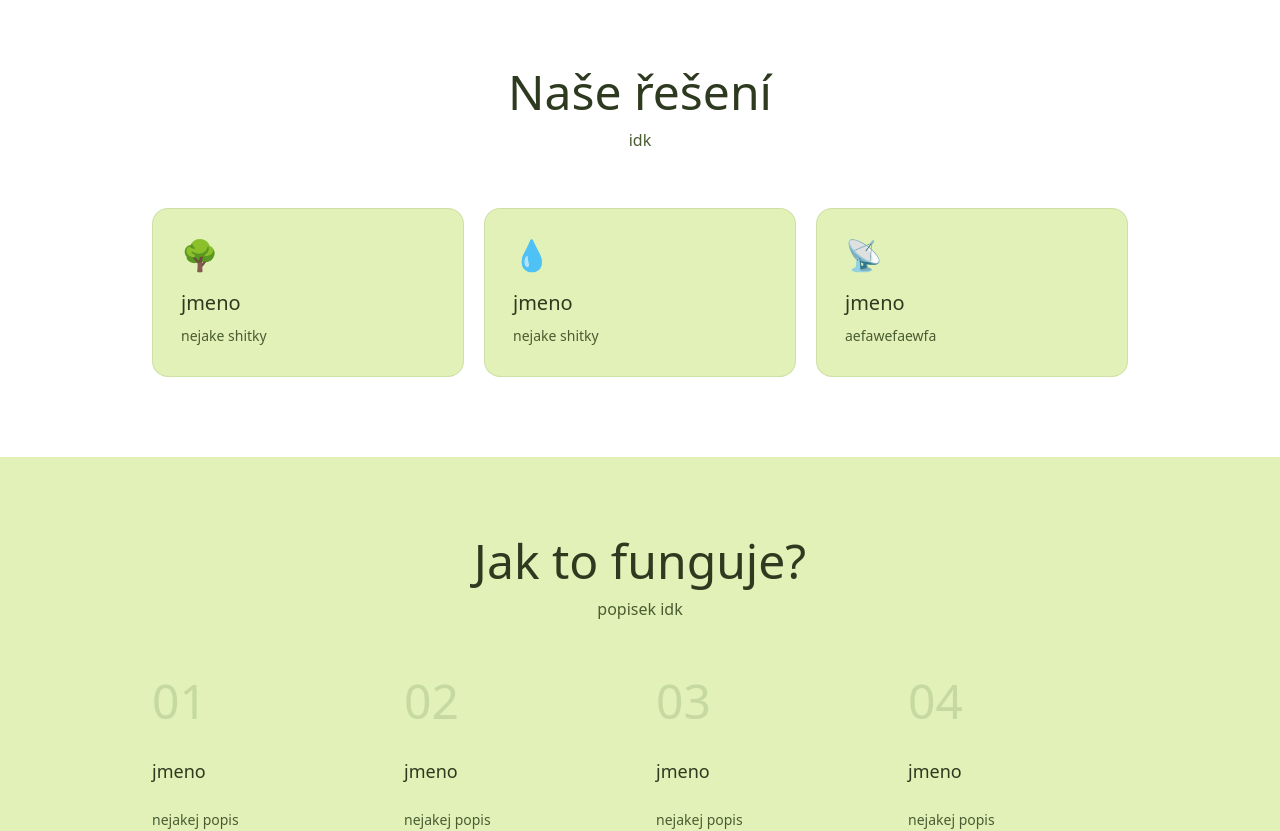
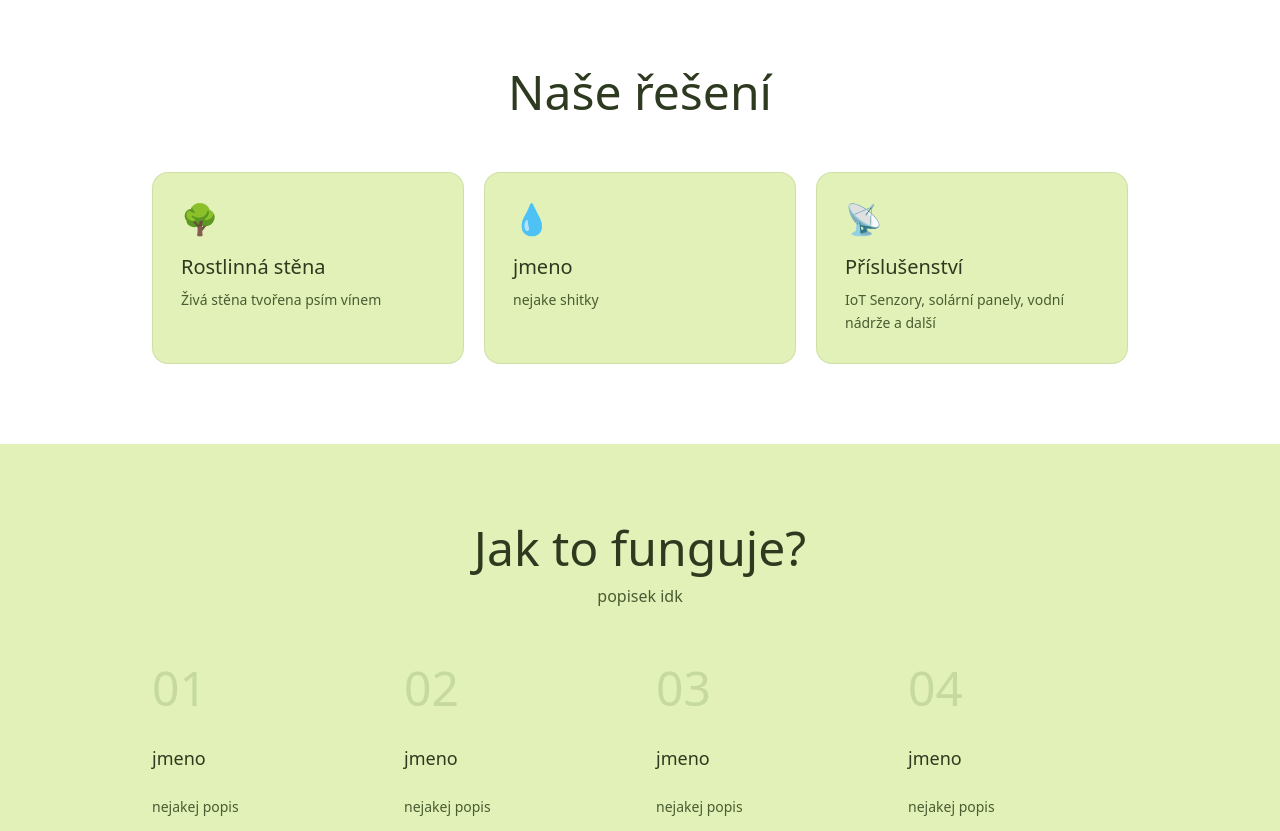
Before and after one commit to Galacti-Official/Cool-Squares, a Next.js app: page / in a window 1280 px wide. Shown: the part 660-1491 px from the top of the page. Built offline with nearby package versions, Linux system fonts and the light colour scheme.

Commit message:
Update Navbar.tsx

```diff
--- a/components/Features.tsx
+++ b/components/Features.tsx
@@ -1,8 +1,8 @@
 const features = [
   {
     icon: "🌳",
-    title: "jmeno",
-    desc: "nejake shitky",
+    title: "Rostlinná stěna",
+    desc: "Živá stěna tvořena psím vínem",
   },
   {
     icon: "💧",
@@ -11,8 +11,8 @@ const features = [
   },
   {
     icon: "📡",
-    title: "jmeno",
-    desc: "aefawefaewfa"
+    title: "Příslušenství",
+    desc: "IoT Senzory, solární panely, vodní nádrže a další",
   }
 ];
 
@@ -24,9 +24,6 @@ export default function Features() {
           <h2 className="font-display text-4xl md:text-5xl text-text mb-3">
             Naše řešení
           </h2>
-          <p className="text-text-mid max-w-md mx-auto">
-            idk
-          </p>
         </div>
 
         <div className="grid grid-cols-1 sm:grid-cols-2 lg:grid-cols-3 gap-5">
--- a/components/Navbar.tsx
+++ b/components/Navbar.tsx
@@ -1,6 +1,7 @@
 "use client";
 
 import { useState, useEffect } from "react";
+import Link from "next/link";
 
 const links = [
   { href: "/#features", label: "Řešení" },
@@ -46,15 +47,16 @@ export default function Navbar() {
 
         {/* CTA buttons */}
         <div className="hidden md:flex items-center gap-2">
-          <button
+          <Link
+            href="/map"
             className={`px-5 py-2 rounded-full text-sm font-medium shadow-[0_4px_14px_rgba(172,193,138,0.45)] transition-all hover:-translate-y-0.5 active:translate-y-0 ${
               scrolled
-                ? "bg-white text-black shadow-lg scale-105 hover:shadow-xl"
+                ? "bg-[#f4f5e0] text-black shadow-lg scale-105 hover:shadow-xl"
                 : "bg-btn text-text hover:bg-btn-dark hover:shadow-[0_6px_20px_rgba(172,193,138,0.55)]"
             }`}
           >
             Začít
-          </button>
+          </Link>
         </div>
       </div>
     </nav>
```
